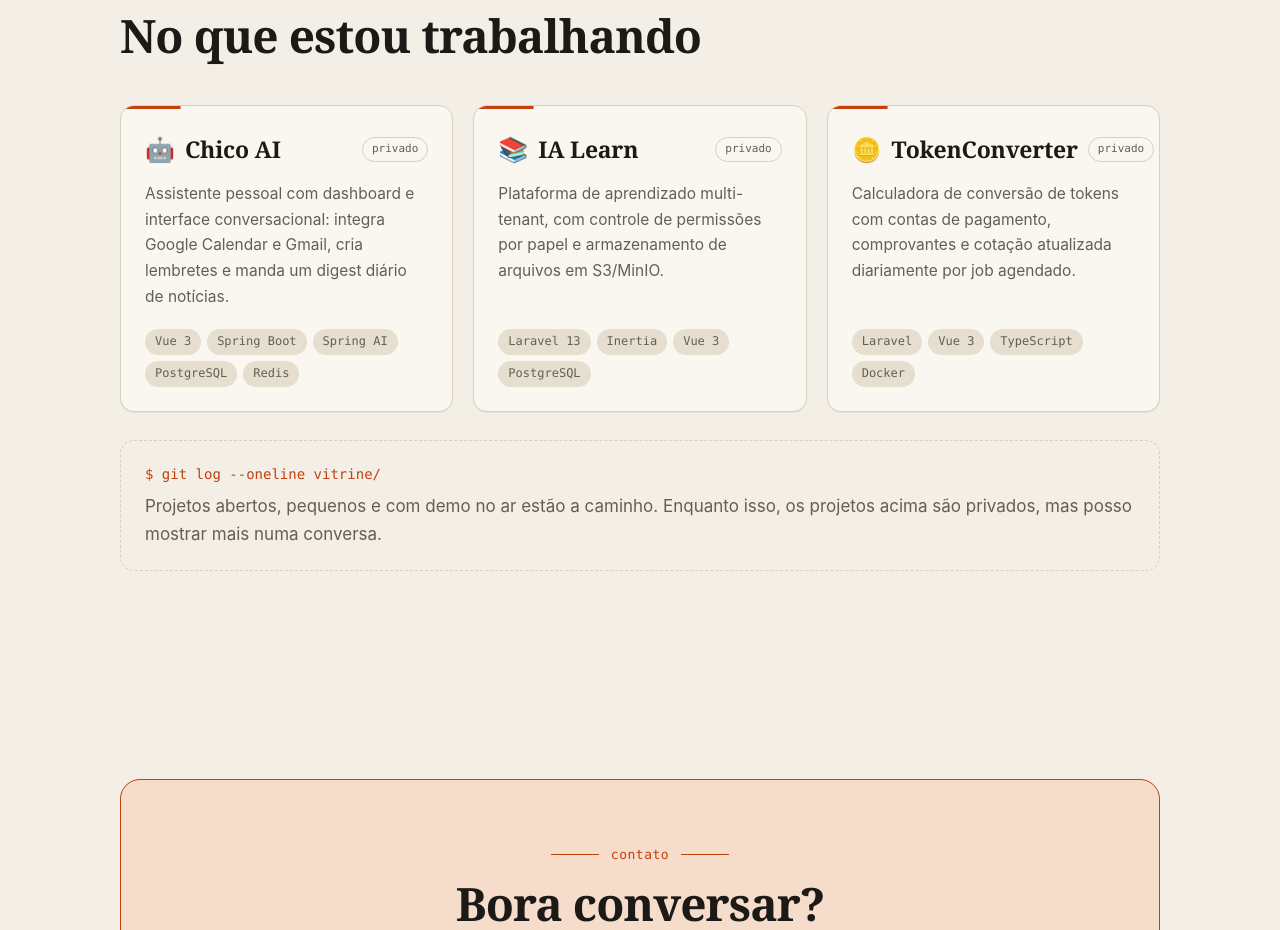
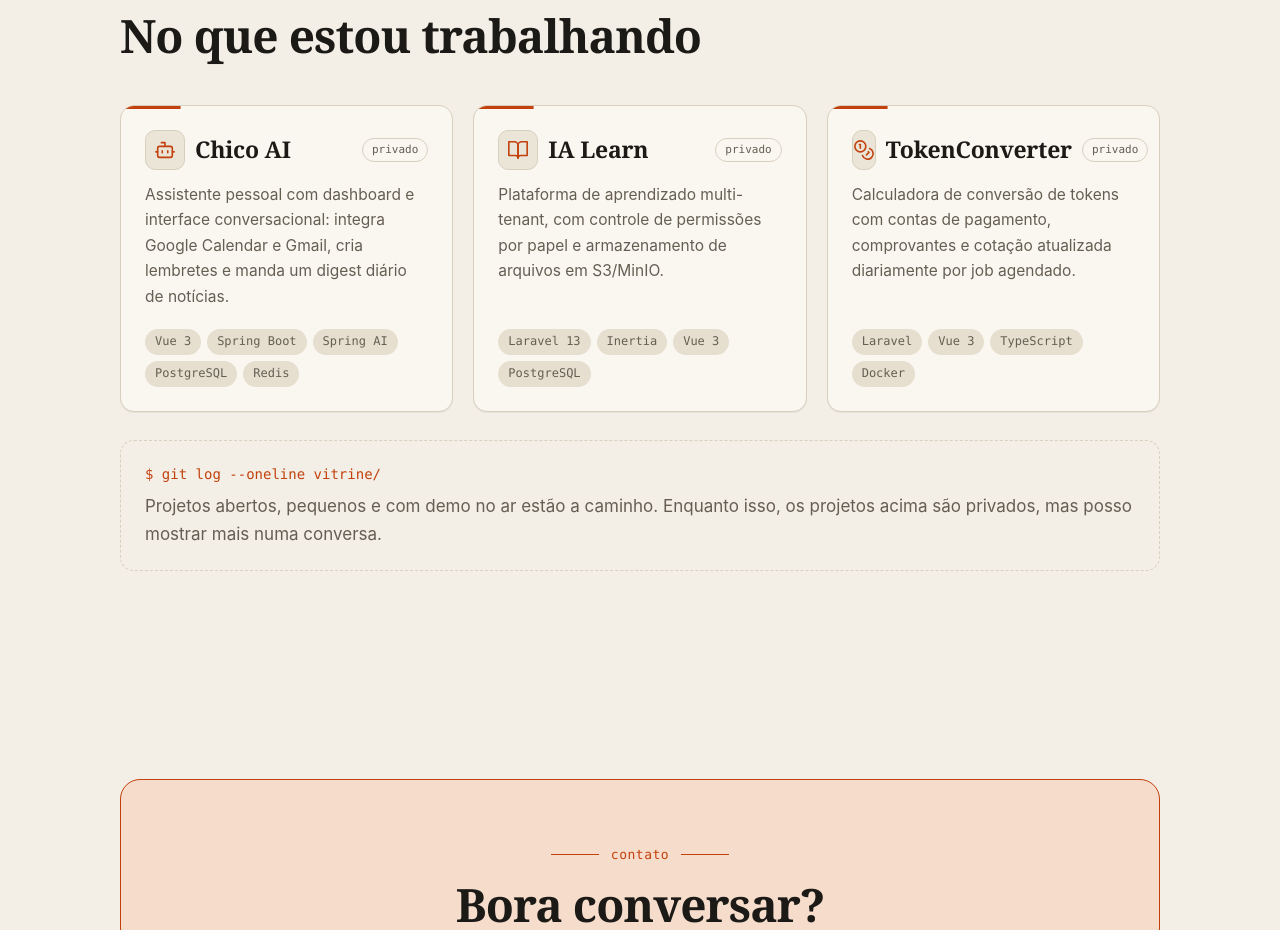
Before and after one commit to assis-freitas/assisfreitas.dev, an Astro site: page / in a window 1280 px wide. Shown: the part 2202-3132 px from the top of the page. Built offline with nearby package versions, Linux system fonts and the light colour scheme; Astro itself is replaced by a stand-in of ours.

Commit message:
feat: replace project emojis with line icons
Co-Authored-By: Claude Opus 5.5 <noreply@anthropic.com>

```diff
--- /dev/null
+++ b/src/components/Icon.astro
@@ -0,0 +1,22 @@
+---
+import { icons, type IconName } from '../data/icons';
+
+interface Props {
+  name: IconName;
+  size?: number;
+}
+const { name, size = 22 } = Astro.props;
+---
+
+<svg
+  viewBox="0 0 24 24"
+  width={size}
+  height={size}
+  fill="none"
+  stroke="currentColor"
+  stroke-width="1.75"
+  stroke-linecap="round"
+  stroke-linejoin="round"
+  aria-hidden="true"
+  set:html={icons[name]}
+/>
--- a/src/components/Projects.astro
+++ b/src/components/Projects.astro
@@ -1,5 +1,6 @@
 ---
 import { projects } from '../data/site';
+import Icon from './Icon.astro';
 
 const open = projects.filter((p) => p.status === 'aberto');
 const priv = projects.filter((p) => p.status === 'privado');
@@ -15,7 +16,7 @@ const priv = projects.filter((p) => p.status === 'privado');
         [...open, ...priv].map((p, i) => (
           <article class="card" data-reveal style={`--i:${i}`}>
             <header>
-              <span class="emoji" aria-hidden="true">{p.emoji}</span>
+              <span class="icon"><Icon name={p.icon} /></span>
               <h3>{p.name}</h3>
               <span class:list={['badge', 'mono', p.status]}>{p.status}</span>
             </header>
@@ -91,8 +92,21 @@ const priv = projects.filter((p) => p.status === 'privado');
     gap: 10px;
     margin-bottom: 12px;
   }
-  .emoji {
-    font-size: 24px;
+  .icon {
+    display: grid;
+    place-items: center;
+    width: 40px;
+    height: 40px;
+    border-radius: 10px;
+    border: 1px solid var(--border);
+    background: var(--bg-soft);
+    color: var(--accent);
+    transition: background 0.2s ease, color 0.2s ease, border-color 0.2s ease;
+  }
+  .card:hover .icon {
+    background: var(--accent);
+    border-color: var(--accent);
+    color: var(--on-accent);
   }
   h3 {
     font-family: var(--display);
--- /dev/null
+++ b/src/data/icons.ts
@@ -0,0 +1,9 @@
+/* Ícones de linha (estilo Lucide, licença ISC), desenhados em grade 24×24. */
+export const icons = {
+  bot: '<path d="M12 8V4H8"/><rect width="16" height="12" x="4" y="8" rx="2"/><path d="M2 14h2"/><path d="M20 14h2"/><path d="M15 13v2"/><path d="M9 13v2"/>',
+  book: '<path d="M2 3h6a4 4 0 0 1 4 4v14a3 3 0 0 0-3-3H2z"/><path d="M22 3h-6a4 4 0 0 0-4 4v14a3 3 0 0 1 3-3h7z"/>',
+  coins: '<circle cx="8" cy="8" r="6"/><path d="M18.09 10.37A6 6 0 1 1 10.34 18"/><path d="M7 6h1v4"/><path d="m16.71 13.88.7.71-2.82 2.82"/>',
+  code: '<path d="m16 18 6-6-6-6"/><path d="m8 6-6 6 6 6"/>',
+} as const;
+
+export type IconName = keyof typeof icons;
--- a/src/data/site.ts
+++ b/src/data/site.ts
@@ -1,3 +1,4 @@
+import type { IconName } from './icons';
 import {
   siDocker,
   siGithubactions,
@@ -83,7 +84,7 @@ export const stack: StackGroup[] = [
 
 export type Project = {
   name: string;
-  emoji: string;
+  icon: IconName;
   description: string;
   tags: string[];
   status: 'privado' | 'aberto';
@@ -94,7 +95,7 @@ export type Project = {
 export const projects: Project[] = [
   {
     name: 'Chico AI',
-    emoji: '🤖',
+    icon: 'bot',
     description:
       'Assistente pessoal com dashboard e interface conversacional: integra Google Calendar e Gmail, cria lembretes e manda um digest diário de notícias.',
     tags: ['Vue 3', 'Spring Boot', 'Spring AI', 'PostgreSQL', 'Redis'],
@@ -102,7 +103,7 @@ export const projects: Project[] = [
   },
   {
     name: 'IA Learn',
-    emoji: '📚',
+    icon: 'book',
     description:
       'Plataforma de aprendizado multi-tenant, com controle de permissões por papel e armazenamento de arquivos em S3/MinIO.',
     tags: ['Laravel 13', 'Inertia', 'Vue 3', 'PostgreSQL'],
@@ -110,7 +111,7 @@ export const projects: Project[] = [
   },
   {
     name: 'TokenConverter',
-    emoji: '🪙',
+    icon: 'coins',
     description:
       'Calculadora de conversão de tokens com contas de pagamento, comprovantes e cotação atualizada diariamente por job agendado.',
     tags: ['Laravel', 'Vue 3', 'TypeScript', 'Docker'],
```
